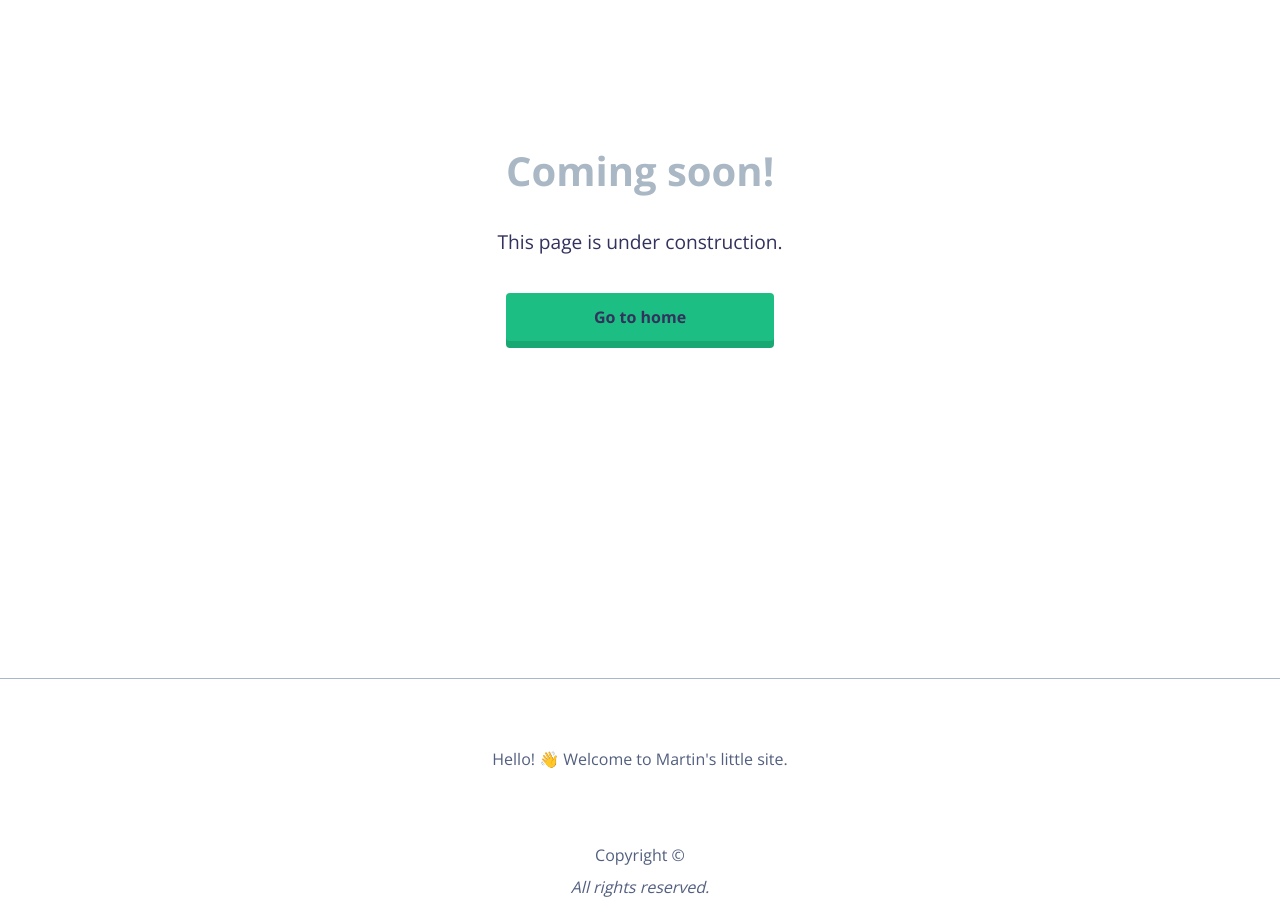
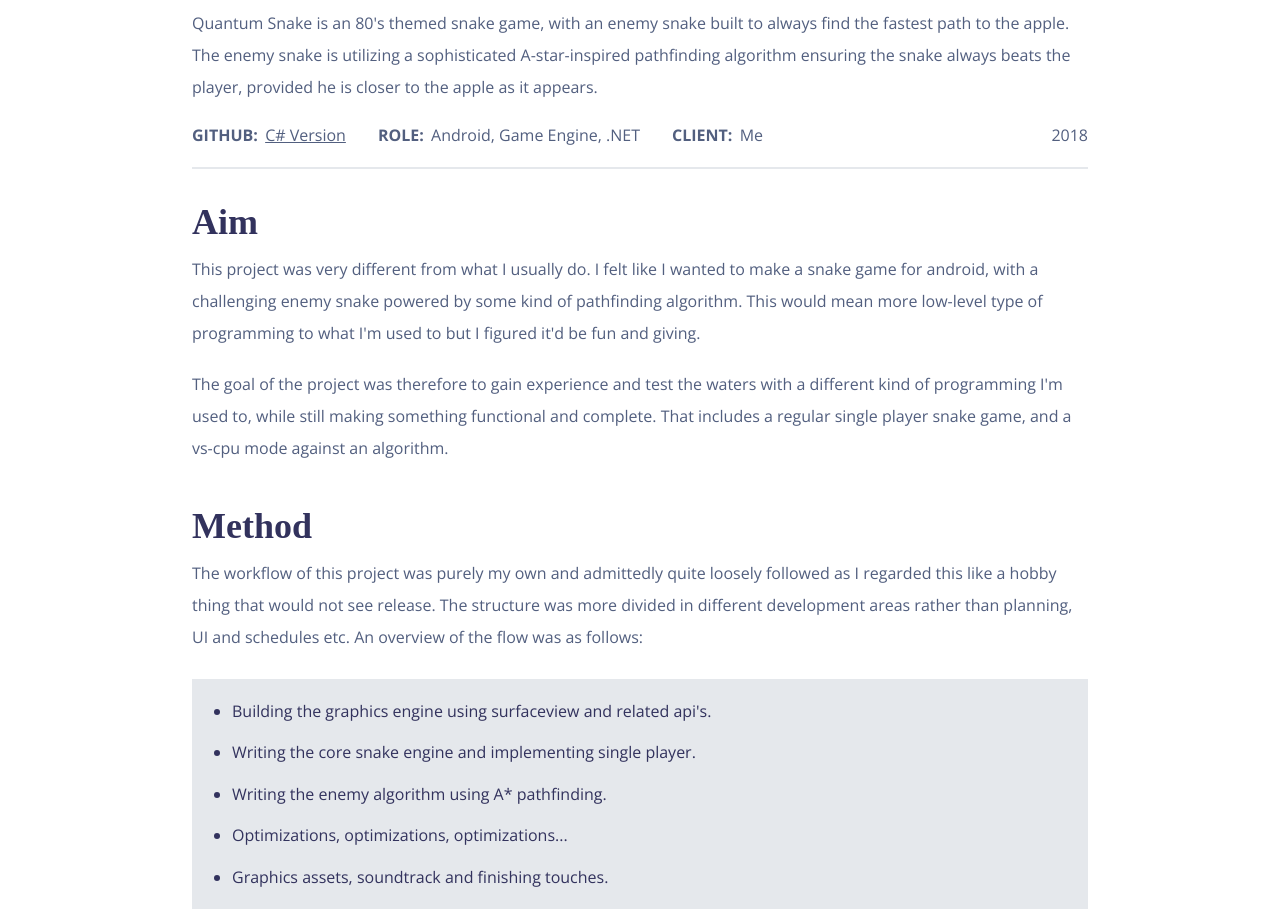
Before and after one commit to MartinRybergLaude/Portfolio, a React (Create React App) app: page /quantumsnake in a window 1280 px wide. Shown: the part 154-1072 px from the top of the page. Built offline with nearby package versions, Linux system fonts and the light colour scheme; grey boxes are pictures that could not be loaded; a web font is replaced by a local one.

Commit message:
add quantum snake case study

```diff
--- a/src/App.tsx
+++ b/src/App.tsx
@@ -6,10 +6,11 @@ import {
   Route
 } from "react-router-dom"
 import Home from './Pages/Home'
+import Footer from 'components/Footer'
 import NotFound from './Pages/NotFound'
 import CaseSolskenWeb from 'Pages/CaseSolskenWeb'
 import CaseSolsken from 'Pages/CaseSolsken'
-import Footer from 'components/Footer'
+import CaseQuantum from 'Pages/CaseQuantum'
 
 function App() {
   return (
@@ -30,7 +31,7 @@ function App() {
               <NotFound isUnfinished={true}/>
             </Route>
             <Route exact path="/quantumsnake">
-              <NotFound isUnfinished={true}/>
+              <CaseQuantum/>
             </Route>
             <Route exact path="/pool">
               <NotFound isUnfinished={true}/>
--- a/src/Pages/Case.module.scss
+++ b/src/Pages/Case.module.scss
@@ -80,6 +80,10 @@
     box-shadow: rgba(149, 157, 165, 0.2) 0px 8px 24px;
     max-width: 100%;
   }
+  .imgDesc {
+    text-align: center;
+    font-style: italic;
+  }
 }
 @media (min-width: 40rem) {
   .page {
--- /dev/null
+++ b/src/Pages/CaseQuantum.tsx
@@ -0,0 +1,76 @@
+import React, { useEffect } from 'react'
+import styles from "./Case.module.scss"
+import screen2 from "assets/screenshots/quantum/quantum.png"
+import screen1 from "assets/screenshots/quantum/quantum2.png"
+import astar from "assets/screenshots/quantum/quantum.gif"
+import { useLocation } from 'react-router-dom';
+import { Helmet } from "react-helmet";
+
+export default function CaseSolskenWeb() {
+  const { pathname } = useLocation()
+
+  useEffect(() => {
+    window.scrollTo(0, 0);
+  }, [pathname]);
+
+  return (
+    <article className={styles.page}>
+      <Helmet>
+        <meta name="theme-color" content="#ffffff"/>
+      </Helmet>
+      <header>
+        <h1>Quantum Snake</h1>
+        <p>Quantum Snake is an 80's themed snake game, with an enemy snake built to always find the fastest path to the apple. The enemy snake is utilizing a sophisticated A-star-inspired pathfinding algorithm ensuring the snake always beats the player, provided he is closer to the apple as it appears.</p>
+        <div className={styles.info}>
+          <div>
+            <p><span>Github:</span> <a href="https://github.com/MartinRybergLaude/QuantumSnakeConsole">C# Version</a></p>
+            <p><span>Role:</span> Android, Game Engine, .NET</p>
+            <p><span>Client:</span> Me</p>
+          </div>
+          <p className={styles.date}>2018</p>
+        </div>
+      </header>
+      <section className={styles.section}>
+        <h2>Aim</h2>
+        <p>This project was very different from what I usually do. I felt like I wanted to make a snake game for android, with a challenging enemy snake powered by some kind of pathfinding algorithm. This would mean more low-level type of programming to what I'm used to but I figured it'd be fun and giving.</p>
+        <p>The goal of the project was therefore to gain experience and test the waters with a different kind of programming I'm used to, while still making something functional and complete. That includes a regular single player snake game, and a vs-cpu mode against an algorithm.</p>
+      </section>
+      <section className={styles.section}>
+        <h2>Method</h2>
+        <p>The workflow of this project was purely my own and admittedly quite loosely followed as I regarded this like a hobby thing that would not see release. The structure was more divided in different development areas rather than planning, UI and schedules etc. An overview of the flow was as follows:</p>
+        <ul>
+          <li>Building the graphics engine using surfaceview and related api's.</li>
+          <li>Writing the core snake engine and implementing single player.</li>
+          <li>Writing the enemy algorithm using A* pathfinding.</li>
+          <li>Optimizations, optimizations, optimizations...</li>
+          <li>Graphics assets, soundtrack and finishing touches.</li>
+        </ul>
+      </section>
+      <section className={styles.section}>
+        <h2>Development</h2>
+        <p>Development was carried out approximately according to the structure defined above. The by far most challenging part here was the A* algorithm implementation. The idea and pseudocode is fairly simple, but integrating it into a system requires a ton of thought and careful selection of data structures, for everything to play nice. The great thing about A* is however how quick it is for this purpose and how it can be adapted to better suit different situations by modifying the heuristic. I simply used the manhattan distance, but if the situation would've been different, there's the option to adapt. I reviewed most famous pathfinding algorithms and determined for these reasons the A* would suit this game most effectively.</p>
+        <div className={styles.imgContainer}>
+          <img loading="lazy" src={astar} alt="demo of a-star algorithm"/>
+        </div>
+        <p className={styles.imgDesc}>The C# console version of the game visualizing the pathfinding algorithm</p>
+        <p>I did however hit major performance issues. Although one might think the algorithm is the bottleneck in a game like this, it turns out graphics was the main offender in this case. I did optimize the algorithm as well as I could, but the profiler doesn't lie. I researched this issue and found out my mistake was making a game in android studio using its APIs. They were not built for games and as a consequence don't handle games very nicely. I got perfomance to an acceptable level but it's clear I should've used something like libGDX for this kind of task. Lesson learned!</p>
+      </section>
+      <section className={styles.section}>
+        <h2>Results</h2>
+        <p>The resulting application contained all planned features, had a soundtrack and nice 80's-inspired graphics. It was not worth calling a finished product though, as performance was still sub-optimal and scaling for different devices was not supported. The goal of learning a lower level type of programming and diving into pathfinding algorithms was achieved however, so I would definitely not call this a complete failure. In fact, I ported it to a simple c# .NET console application, and without the graphical bottlenecks of surfaceview, it ran smooth as butter. The c# version can be found on github.</p>
+        <div className={styles.imgContainer}>
+          <div>
+            <img loading="lazy" src={screen1} alt="screenshot of quantum snake"/>
+          </div>
+          <div>
+            <img loading="lazy" src={screen2} alt="screenshot of quantum snake"/>
+          </div>
+        </div>
+      </section>
+      <section className={styles.section}>
+        <h2>Discussion</h2>
+        <p>Even though this never became a complete product, I learned so much during this project. Algorithms, engines, data structures, what works and what doesn't work, as well as making 80's graphics and soundtrack. In that way I'd call it a success. Most projects are, as long as you learn something useful.</p>
+      </section>
+    </article>
+  )
+}
```
Also changed, not shown: src/assets/screenshots/quantum/quantum.gif (added).
